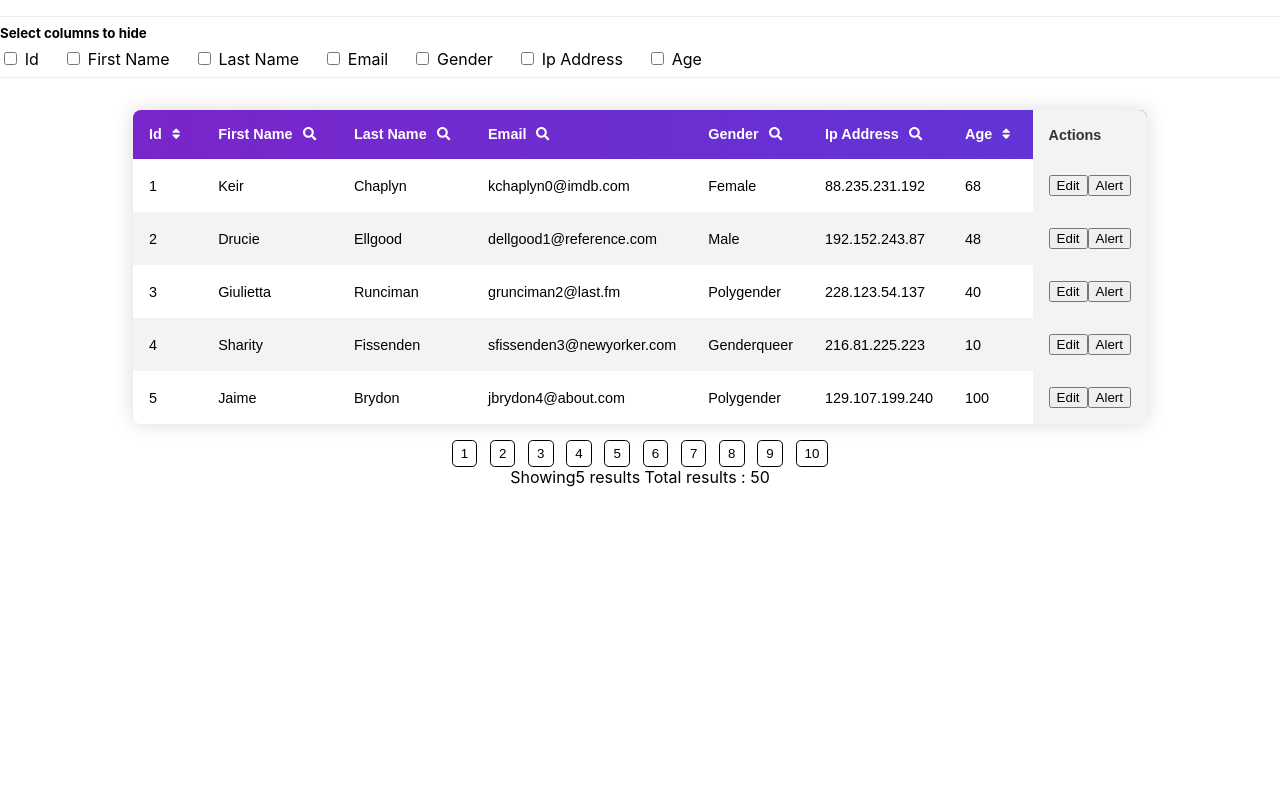
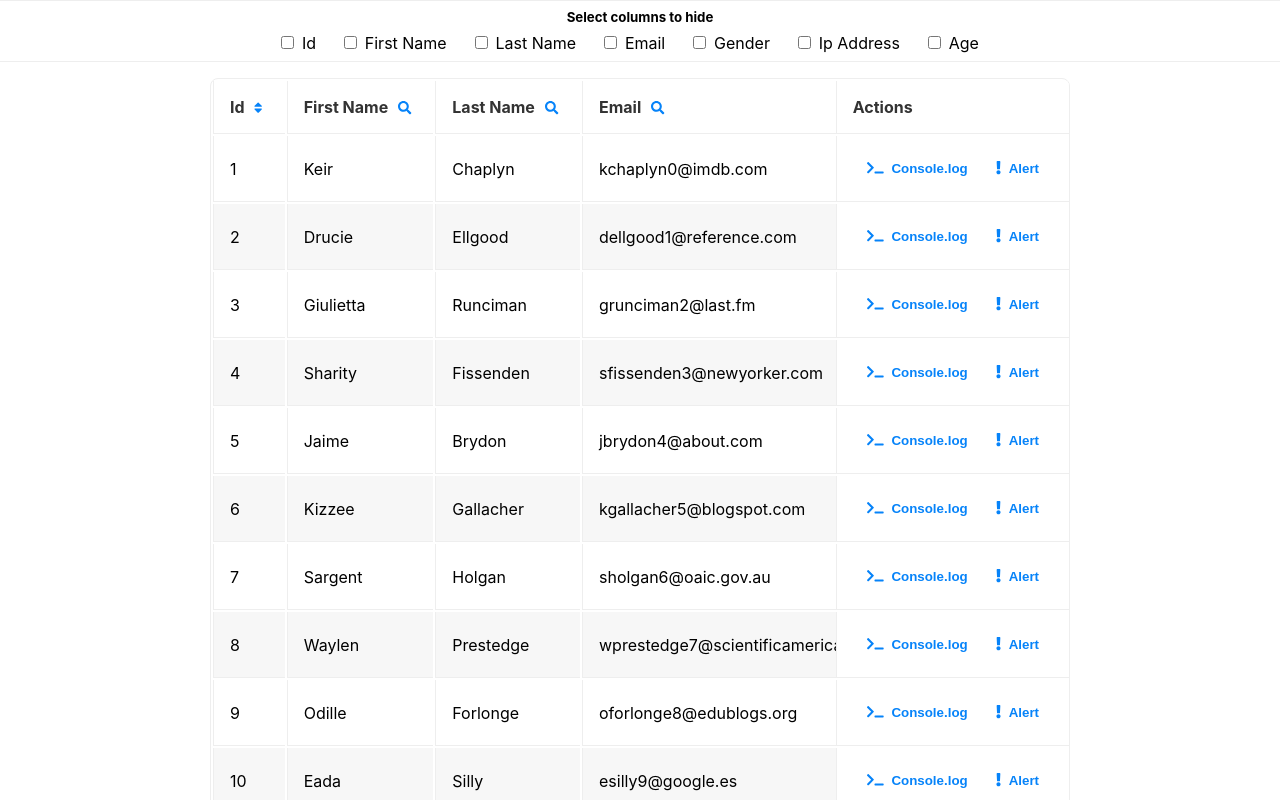
Before and after one commit to Alellujah/hajpa-task, a React (Create React App) app in the folder hajpa/: page / in a window 1280 px wide. Shown: the top 800 px of the page. Built offline with nearby package versions, Linux system fonts and the light colour scheme.

Commit message:
added fontawesome, tweaked more the styles of the table

```diff
--- a/hajpa/src/App.css
+++ b/hajpa/src/App.css
@@ -1,3 +1,7 @@
+@import url("https://fonts.googleapis.com/css2?family=Roboto&display=swap");
+html {
+  font-family: "Roboto", sans-serif;
+}
 .App {
   max-width: 100%;
   overflow: hidden;
--- a/hajpa/src/components/Table/Table.css
+++ b/hajpa/src/components/Table/Table.css
@@ -17,6 +17,16 @@
 .table td,
 .table th {
   white-space: nowrap;
+  border-left: 1px solid #eee;
+  border-bottom: 1px solid #eee;
+}
+.actions button {
+  background: transparent;
+  border: 0;
+  cursor: pointer;
+  margin: 0.5rem;
+  font-weight: bold;
+  color: #0683f9;
 }
 .table-header-icon {
   cursor: pointer;
@@ -30,34 +40,38 @@ table .actions {
 }
 table th.actions {
   color: #333333;
-  background: #f3f3f3;
+  background: #ffffff;
 }
 table td.actions {
-  background: #f3f3f3;
+  background: #ffffff;
+  border-bottom: 1px solid #eee;
 }
+
 .table {
   border-radius: 0.5rem;
   display: inline-block;
-  border-collapse: collapse;
+  border-collapse: separate;
   margin: 1rem;
-  font-size: 0.9em;
-  font-family: sans-serif;
-  max-width: 100vw;
+  width: 100%;
+  max-width: 860px;
   overflow-x: scroll;
-  box-shadow: 0 0 20px rgba(0, 0, 0, 0.15);
+  border: 1px solid #eee;
+  /* box-shadow: 0 0 20px rgba(0, 0, 0, 0.15); */
   overflow-y: hidden;
 }
 tfoot td {
   text-align: center;
 }
 .table thead tr {
-  background: linear-gradient(270deg, #1169ff, #7925ca);
+  /* background: linear-gradient(270deg, #1169ff, #7925ca);
   background-size: 400% 400%;
 
   -webkit-animation: AnimationName 0s ease infinite;
   -moz-animation: AnimationName 0s ease infinite;
-  animation: AnimationName 0s ease infinite;
-  color: #ffffff;
+  animation: AnimationName 0s ease infinite; */
+  /* color: #ffffff; */
+  background-color: #ffffff;
+  color: #333333;
   text-align: left;
 }
 .table th,
@@ -69,7 +83,7 @@ tfoot td {
 }
 
 .table tbody tr:nth-of-type(even) {
-  background-color: #f3f3f3;
+  background-color: #f7f7f7;
 }
 
 @-webkit-keyframes AnimationName {
@@ -123,3 +137,9 @@ tfoot td {
   -webkit-box-shadow: inset 0 0 4px rgba(238, 238, 238, 0.3);
   background-color: #555;
 }
+.total-results {
+  margin-top: 1rem;
+  font-size: 0.8rem;
+  font-style: italic;
+  color: #8c8c8c;
+}
--- a/hajpa/src/components/Table/Table.tsx
+++ b/hajpa/src/components/Table/Table.tsx
@@ -7,11 +7,12 @@ import { TableSearch } from "../TableSearch/TableSearch";
 import { FontAwesomeIcon } from "@fortawesome/react-fontawesome";
 import { faSort, faSearch } from "@fortawesome/free-solid-svg-icons";
 import "./Table.css";
+import { IconProp } from "@fortawesome/fontawesome-svg-core";
 
 export interface TableAction<T> {
   fn: (e: React.MouseEvent<any, MouseEvent>, r: T) => void;
   name: string;
-  icon?: string;
+  icon?: IconProp;
 }
 
 export interface TableProps<T> {
@@ -65,7 +66,7 @@ export const Table: <T>(
             });
           }}
         >
-          <FontAwesomeIcon icon={faSearch} />
+          <FontAwesomeIcon color={"#0683f9"} icon={faSearch} />
         </button>
       ) : type === "number" ? (
         <button
@@ -76,7 +77,7 @@ export const Table: <T>(
             setShowRecordsFrom(0);
           }}
         >
-          <FontAwesomeIcon icon={faSort} />
+          <FontAwesomeIcon color={"#0683f9"} icon={faSort} />
         </button>
       ) : null
     ) : null;
@@ -150,6 +151,13 @@ export const Table: <T>(
                   key={`action btn ${i}`}
                   onClick={(e) => action.fn(e, v)}
                 >
+                  {action.icon && (
+                    <FontAwesomeIcon
+                      style={{ marginRight: ".5rem" }}
+                      icon={action.icon}
+                      color={"#0683f9"}
+                    />
+                  )}
                   {action.name}
                 </button>
               );
@@ -182,13 +190,13 @@ export const Table: <T>(
             actualPage={PageNumber}
             showRecordsFrom={setShowRecordsFrom}
           />
-          <div>
-            Showing
+          <div className="total-results">
+            Showing{" "}
             {
               data.slice(ShowRecordsFrom, ShowRecordsFrom + resultsPerPage)
                 .length
             }{" "}
-            results Total results : {OriginalData.length}
+            out of {OriginalData.length}
           </div>
         </div>
       ) : (
--- a/hajpa/src/components/TableFilter/TableFilter.css
+++ b/hajpa/src/components/TableFilter/TableFilter.css
@@ -1,10 +1,11 @@
 .table-filter {
-  margin: 1rem;
+  /* margin: 1rem; */
   border: 1px solid;
   border-radius: 0.5rem;
   border-color: #eee;
   padding: 0.5rem;
   width: 100%;
+  text-align: center;
 }
 .table-filter input {
   cursor: pointer;
--- a/hajpa/src/components/TablePagination/TablePagination.css
+++ b/hajpa/src/components/TablePagination/TablePagination.css
@@ -1,13 +1,14 @@
 .pagination button {
   background: transparent;
-  border: 1px solid;
-  border-radius: 0.3rem;
+  border: 1px solid #0683f9;
+  border-radius: 0.2rem;
   margin: 0 0.4rem;
-  padding: 0.3rem 0.5rem;
+  padding: 0.3rem 0.8rem;
   cursor: pointer;
+  color: #0683f9;
 }
 .pagination button:hover {
-  background: black;
+  background: #0683f9;
   color: white;
   transition: all ease 0.2s;
 }
@@ -17,5 +18,6 @@
   justify-content: center;
 }
 .pagination button.active {
-  border-color: aqua;
+  background: #0683f9;
+  color: white;
 }
--- a/hajpa/src/components/TablePagination/TablePagination.tsx
+++ b/hajpa/src/components/TablePagination/TablePagination.tsx
@@ -32,5 +32,7 @@ export const TablePagination: React.FC<TablePaginationProps> = ({
       </button>
     );
   }
-  return <span className={"pagination"}>{elements}</span>;
+  return numberOfPages === 1 ? null : (
+    <span className={"pagination"}>{elements}</span>
+  );
 };
--- a/hajpa/src/features/DummyFeature.tsx
+++ b/hajpa/src/features/DummyFeature.tsx
@@ -1,9 +1,8 @@
-import React, { useEffect, useState } from "react";
+import React, { useState } from "react";
 import { Table, TableAction } from "../components/Table/Table";
 import { DummyData2 } from "./DummyData2";
 import _ from "lodash";
-import { TableSearch } from "../components/TableSearch/TableSearch";
-import { normalizeString } from "../helper/helper";
+import { faExclamation, faTerminal } from "@fortawesome/free-solid-svg-icons";
 interface Person {
   id: number;
   name: string;
@@ -51,11 +50,13 @@ export const DummyFeature: React.FC<{}> = ({ ...props }) => {
 
   const tableActions: TableAction<DummyData2I>[] = [
     {
-      fn: (e, r) => console.log(`event ${e} row ${r.id} `),
-      name: "Edit",
+      icon: faTerminal,
+      fn: (e, r) => console.log(`event ${e} row id ${r.id} `),
+      name: "Console.log",
     },
     {
-      fn: (e, r) => alert(`event ${e} row ${r.id} `),
+      icon: faExclamation,
+      fn: (e, r) => alert(`event ${e} row id ${r.id} `),
       name: "Alert",
     },
   ];
@@ -66,7 +67,7 @@ export const DummyFeature: React.FC<{}> = ({ ...props }) => {
         onSearch={onSearch}
         onSort={onSort}
         data={Persons}
-        resultsPerPage={5}
+        resultsPerPage={15}
         tableActions={tableActions}
       />
     </>
```
